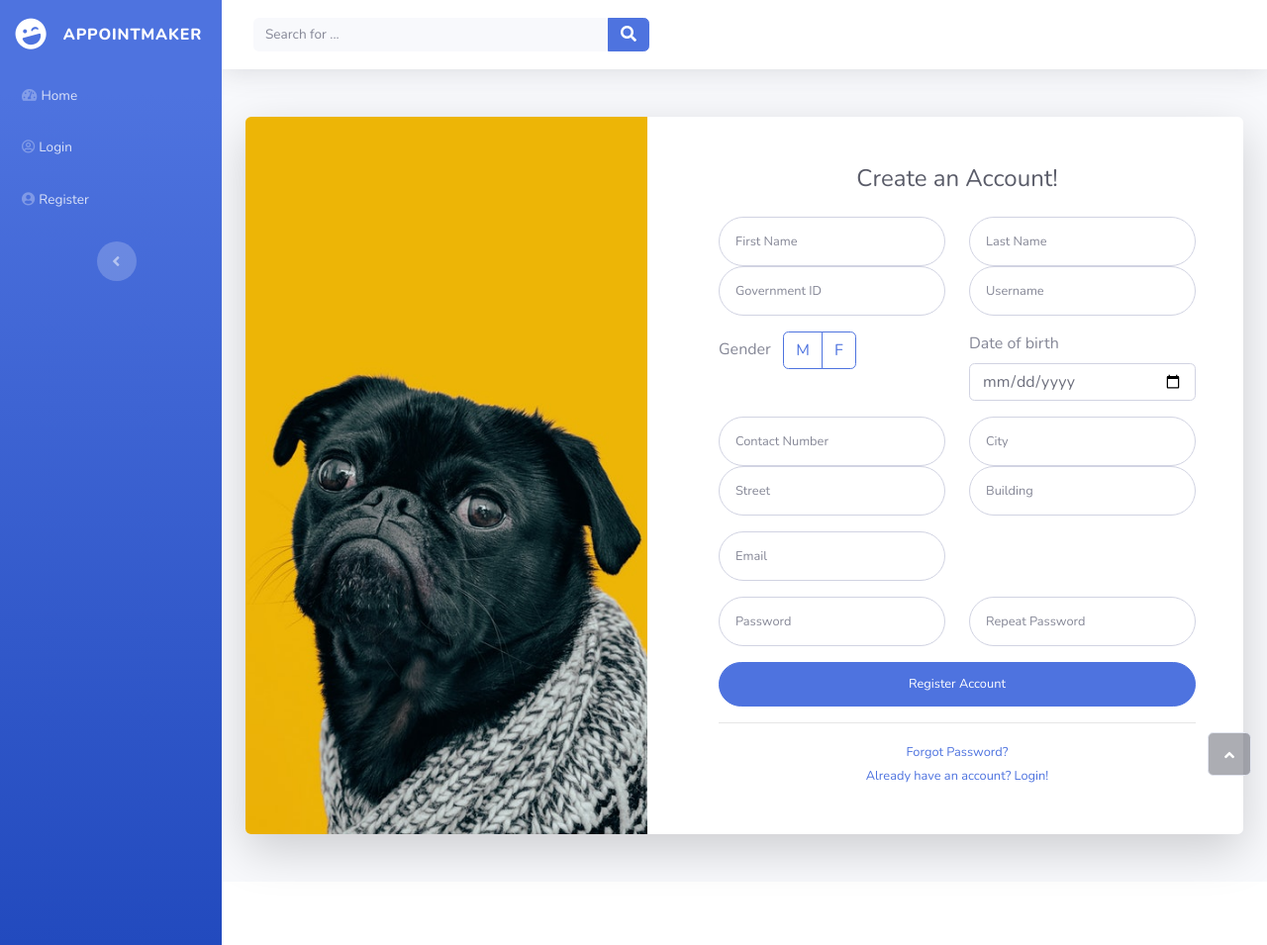
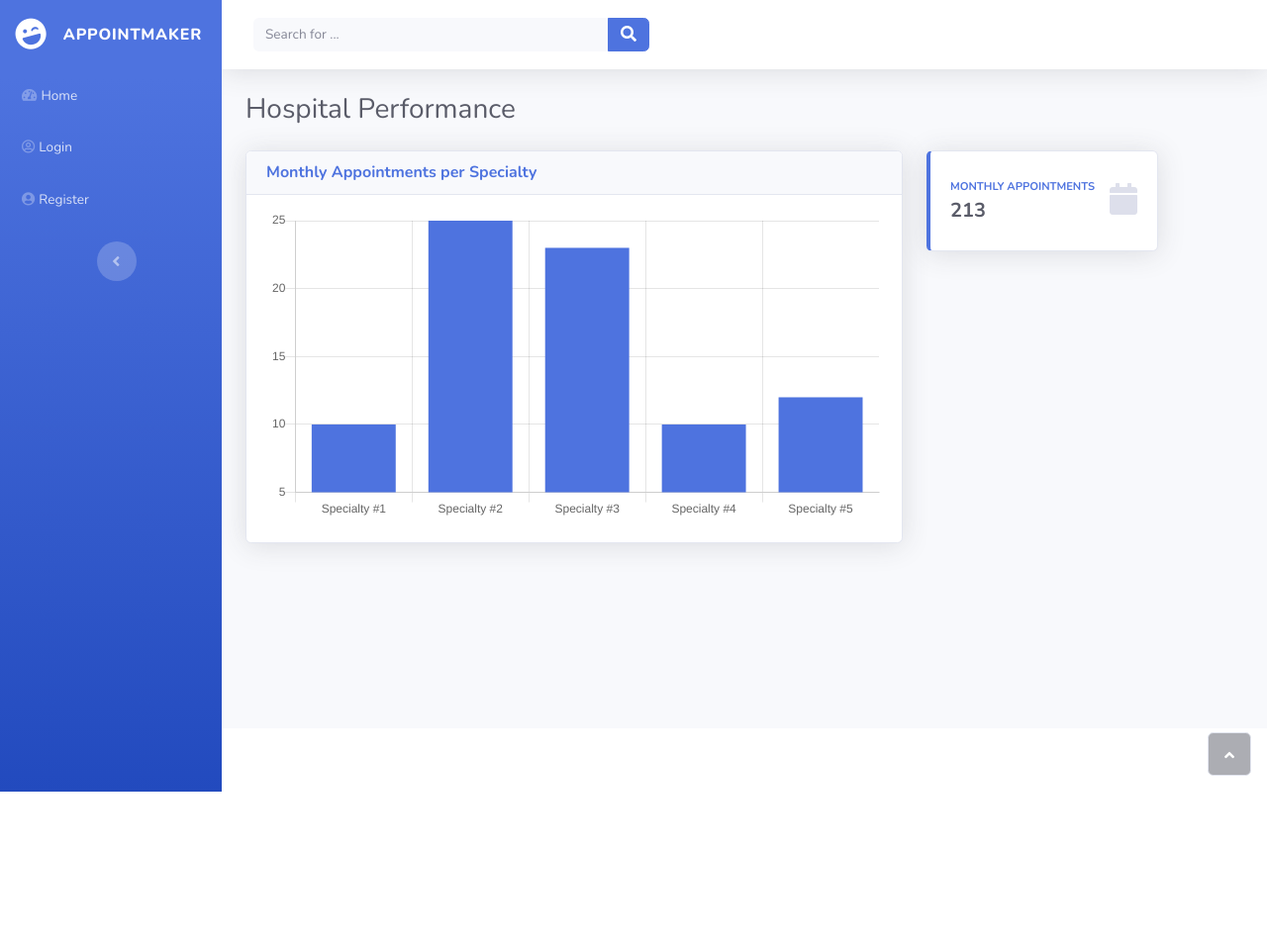
Before and after one commit to sh5tar/Hospital-Appointment, a Node project: template views/HospitalPerformence.ejs in a window 1280 px wide. Shown: the whole page at 99% size. After the commit the page ends 800 px from the top, so only its background shows below. Run offline with Node 20 templates, Linux system fonts and the light colour scheme; the template is opened without the code that fills it, so the values that code supplies are empty.

Commit message:
a lotta changes this morning

```diff
--- a/app.js
+++ b/app.js
@@ -121,6 +121,17 @@ app.get('/DoctorAvailability', (function (req, res) {
         connection.query("SELECT Doctors.UID, Users.Fname,Users.Lname,Specialty.Specialty,Doctors.Experience,Users.DateOfCreation  from Doctors Inner JOIN Users on Users.UID=Doctors.UID Inner JOIN Specialty on Specialty.SPID=Doctors.SPID", [req.User.userID], function (error, results, fields) {
             if (error) throw error;
             res.render("DoctorAvailability", {i: results, userID: req.User.userID, type: req.User.type});
+
+        });
+    } else {
+        res.redirect("/")
+    }
+}));
+app.get('/Schedule', (function (req, res) {
+    if (req.User.type == "Admin" || req.User.type == "Manager") {
+        connection.query("SELECT Doctors.UID, Users.Fname,Users.Lname,Specialty.Specialty,Doctors.Experience,Users.DateOfCreation  from Doctors Inner JOIN Users on Users.UID=Doctors.UID Inner JOIN Specialty on Specialty.SPID=Doctors.SPID", [req.User.userID], function (error, results, fields) {
+            if (error) throw error;
+            res.render("Schedule", {i: results, userID: req.User.userID, type: req.User.type});
 
         });
     } else {
--- a/views/DoctorsPage.ejs
+++ b/views/DoctorsPage.ejs
@@ -34,7 +34,7 @@
                                     <%dd=new Date(i.DateOfCreation)%>
                                     <tbody>
                                         <tr>
-                                            <td><img class="rounded-circle mr-2" width="30" height="30" src="../public/assets/img/avatars/avatar1.jpeg"><a href="DoctorPerformence"><%=i.Fname +" "+i.Lname%></a></td>
+                                            <td><img class="rounded-circle mr-2" width="30" height="30" src="../public/assets/img/avatars/avatar1.jpeg"><a href=<%="usersPage/"+i.UID%>><%=i.Fname +" "+i.Lname%></a></td>
                                             <td><%=i.Specialty%></td>
                                             <td><%=i.Experience%></td>
                                             <td><%=dd.getFullYear()+"/"+dd.getMonth()+"/"+dd.getDate()%></td>
--- a/views/HospitalPerformence.ejs
+++ b/views/HospitalPerformence.ejs
@@ -1,51 +1,37 @@
 <%- include('partials/header'); -%>
-<div class="container">
-    <div class="card shadow-lg o-hidden border-0 my-5">
-        <div class="card-body p-0">
-            <div class="row">
-                <div class="col-lg-5 d-none d-lg-flex">
-                    <div class="flex-grow-1 bg-register-image" style="background-image: url(&quot;assets/img/dogs/image2.jpeg&quot;);"></div>
+
+
+            <div class="container-fluid">
+                <div class="d-sm-flex justify-content-between align-items-center mb-4">
+                    <h3 class="text-dark mb-0">Hospital Performance</h3>
                 </div>
-                <div class="col-lg-7">
-                    <div class="p-5">
-                        <div class="text-center">
-                            <h4 class="text-dark mb-4">Create an Account!</h4>
+                <div class="row">
+                    <div class="col-lg-7 col-xl-8">
+                        <div class="card shadow mb-4">
+                            <div class="card-header d-flex justify-content-between align-items-center">
+                                <h6 class="text-primary font-weight-bold m-0">Monthly Appointments per Specialty</h6>
+                            </div>
+                            <div class="card-body">
+                                <div><canvas data-bss-chart="{&quot;type&quot;:&quot;bar&quot;,&quot;data&quot;:{&quot;labels&quot;:[&quot;Specialty #1&quot;,&quot;Specialty #2&quot;,&quot;Specialty #3&quot;,&quot;Specialty #4&quot;,&quot;Specialty #5&quot;],&quot;datasets&quot;:[{&quot;label&quot;:&quot;Appointments&quot;,&quot;backgroundColor&quot;:&quot;#4e73df&quot;,&quot;borderColor&quot;:&quot;#4e73df&quot;,&quot;borderWidth&quot;:&quot;0&quot;,&quot;data&quot;:[&quot;10&quot;,&quot;25&quot;,&quot;23&quot;,&quot;10&quot;,&quot;12&quot;,&quot;5&quot;]}]},&quot;options&quot;:{&quot;maintainAspectRatio&quot;:true,&quot;legend&quot;:{&quot;display&quot;:false},&quot;title&quot;:{}}}"></canvas></div>
+                            </div>
                         </div>
-                        <form class="user" action="/register" method="post">
-                            <div class="form-group row">
-                                <div class="col-sm-6 mb-3 mb-sm-0"><input class="form-control form-control-user" type="text" id="fname" placeholder="First Name" name="Fname"></div>
-                                <div class="col-sm-6 mb-3 mb-sm-0"><input class="form-control form-control-user" type="text" id="lname" placeholder="Last Name" name="Lname"></div>
-                                <div class="col-sm-6"><input class="form-control form-control-user" type="text" id="govid" placeholder="Government ID" name="GovID"></div>
-                                <div class="col-sm-6"><input class="form-control form-control-user" type="text" id="user" placeholder="Username" name="Uname"></div>
+                    </div>
+                    <div class="col-md-6 col-xl-3 mb-4">
+                        <div class="card shadow border-left-primary py-2">
+                            <div class="card-body">
+                                <div class="row align-items-center no-gutters">
+                                    <div class="col mr-2">
+                                        <div class="text-uppercase text-primary font-weight-bold text-xs mb-1"><span>Monthly Appointments</span></div>
+                                        <div class="text-dark font-weight-bold h5 mb-0"><span>213</span></div>
+                                    </div>
+                                    <div class="col-auto"><i class="fas fa-calendar fa-2x text-gray-300"></i></div>
+                                </div>
                             </div>
-                            <div class="form-group row">
-                                <div class="col-sm-6"><label>Gender&nbsp;&nbsp;</label>
-                                    <div class="btn-group btn-group-toggle" data-toggle="buttons"><label class="btn btn-outline-primary active">M<input type="radio" id="genderM" name="Gender" value="Male"></label><label class="btn btn-outline-primary">F<input type="radio" id="genderF" name="Gender" value="Female"></label></div>
-                                </div>
-                                <div class="col-sm-6 mb-3 mb-sm-0"><label>Date of birth</label><input class="form-control" id="dob" type="date" name="DoB"></div>
-                            </div>
-                            <div class="form-group row">
-                                <div class="col-sm-6"><input class="form-control form-control-user" type="text" id="number" placeholder="Contact Number" name="ContactN"></div>
-                                <div class="col-sm-6"><input class="form-control form-control-user" type="text" id="city" placeholder="City" name="City"></div>
-                                <div class="col-sm-6"><input class="form-control form-control-user" type="text" id="street" placeholder="Street" name="Street"></div>
-                                <div class="col-sm-6"><input class="form-control form-control-user" type="text" id="bldg" placeholder="Building" name="Building"></div>
-
-                            </div>
-                            <div class="form-group row">
-                                <div class="col-sm-6 mb-3 mb-sm-0"><input class="form-control form-control-user" type="email" id="email" placeholder="Email" name="Email"></div>
-                            </div>
-                            <div class="form-group row">
-                                <div class="col-sm-6 mb-3 mb-sm-0"><input class="form-control form-control-user" type="password" id="password" placeholder="Password" name="Password"></div>
-                                <div class="col-sm-6"><input class="form-control form-control-user" type="password" id="passwordRepeat" placeholder="Repeat Password"></div>
-                            </div><button class="btn btn-primary btn-block text-white btn-user" type="submit">Register Account</button>
-                            <hr>
-                        </form>
-                        <div class="text-center"><a class="small" href="forgot-password.html">Forgot Password?</a></div>
-                        <div class="text-center"><a class="small" href="login.html">Already have an account? Login!</a></div>
+                        </div>
                     </div>
                 </div>
             </div>
         </div>
-    </div>
-</div>
+
+
 <%- include('partials/footer'); -%>
--- a/views/partials/header.ejs
+++ b/views/partials/header.ejs
@@ -21,19 +21,19 @@
             <ul class="navbar-nav text-light" id="accordionSidebar">
                 <li class="nav-item"><a class="nav-link" href="/"><i class="fas fa-tachometer-alt"></i><span>Home</span></a></li>
                 <%if(type){%>
-                <li class="nav-item"><a class="nav-link" href="profile"><i class="fas fa-user"></i><span>Profile</span></a></li>
-                    <li class="nav-item"><a class="nav-link" href="DoctorsPage"><i class="fas fa-user"></i><span>DoctorsPage</span></a></li>
-                    <li class="nav-item"><a class="nav-link" href="DoctorAvailability"><i class="fas fa-user"></i><span>DoctorAvailability</span></a></li>
-                    <li class="nav-item"><a class="nav-link" href="HospitalsPage"><i class="fas fa-table"></i><span>HospitalsPage</span></a></li>
-                    <li class="nav-item"><a class="nav-link" href="ManagersPage"><i class="fas fa-table"></i><span>ManagersPage</span></a></li>
-
+                <li class="nav-item"><a class="nav-link" href="/profile"><i class="fas fa-user"></i><span>Profile</span></a></li>
+                    <li class="nav-item"><a class="nav-link" href="/DoctorsPage"><i class="fas fa-user"></i><span>DoctorsPage</span></a></li>
+                    <li class="nav-item"><a class="nav-link" href="/DoctorAvailability"><i class="fas fa-user"></i><span>DoctorAvailability</span></a></li>
+                    <li class="nav-item"><a class="nav-link" href="/Schedule"><i class="fas fa-table"></i><span>Schedule</span></a></li>
+                    <li class="nav-item"><a class="nav-link" href="/HospitalsPage"><i class="fas fa-table"></i><span>HospitalsPage</span></a></li>
+                    <li class="nav-item"><a class="nav-link" href="/ManagersPage"><i class="fas fa-table"></i><span>ManagersPage</span></a></li>
                 <%}%>
                 <%if(userID){%>
-                    <li class="nav-item"><a class="nav-link" href="sign-out"><i class="far fa-user-circle"></i><span>Logout</span></a></li>
+                    <li class="nav-item"><a class="nav-link" href="/sign-out"><i class="far fa-user-circle"></i><span>Logout</span></a></li>
                 <%}else{%>
 
-                    <li class="nav-item"><a class="nav-link" href="login"><i class="far fa-user-circle"></i><span>Login</span></a></li>
-                    <li class="nav-item"><a class="nav-link" href="register"><i class="fas fa-user-circle"></i><span>Register</span></a></li>
+                    <li class="nav-item"><a class="nav-link" href="/login"><i class="far fa-user-circle"></i><span>Login</span></a></li>
+                    <li class="nav-item"><a class="nav-link" href="/register"><i class="fas fa-user-circle"></i><span>Register</span></a></li>
                 <%}%>
             </ul>
             <div class="text-center d-none d-md-inline"><button class="btn rounded-circle border-0" id="sidebarToggle" type="button"></button></div>
```
Also changed, not shown: Things to do.txt (+4 -11 lines), views/AddShift.ejs (+45 -6 lines), views/Schedule.ejs (+255 -0 lines), views/ScheduleAppointment.ejs (+8 -0 lines), views/index.ejs (+31 -0 lines).
